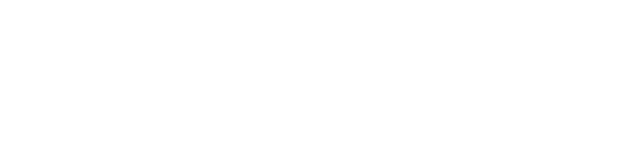
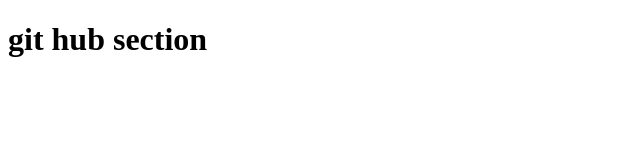
Before and after one commit to patilom186/SQL-Github, a plain HTML site: page index.html in a window 1280 px wide. Shown: the whole page, without its empty margins (0-640 px from the left). Drawn offline with Linux system fonts and the light colour scheme.

Commit message:
added heading

```diff
--- a/index.html
+++ b/index.html
@@ -6,6 +6,6 @@
     <title>Document</title>
 </head>
 <body>
-
+    <h1>git hub section</h1>
 </body>
 </html>
```
